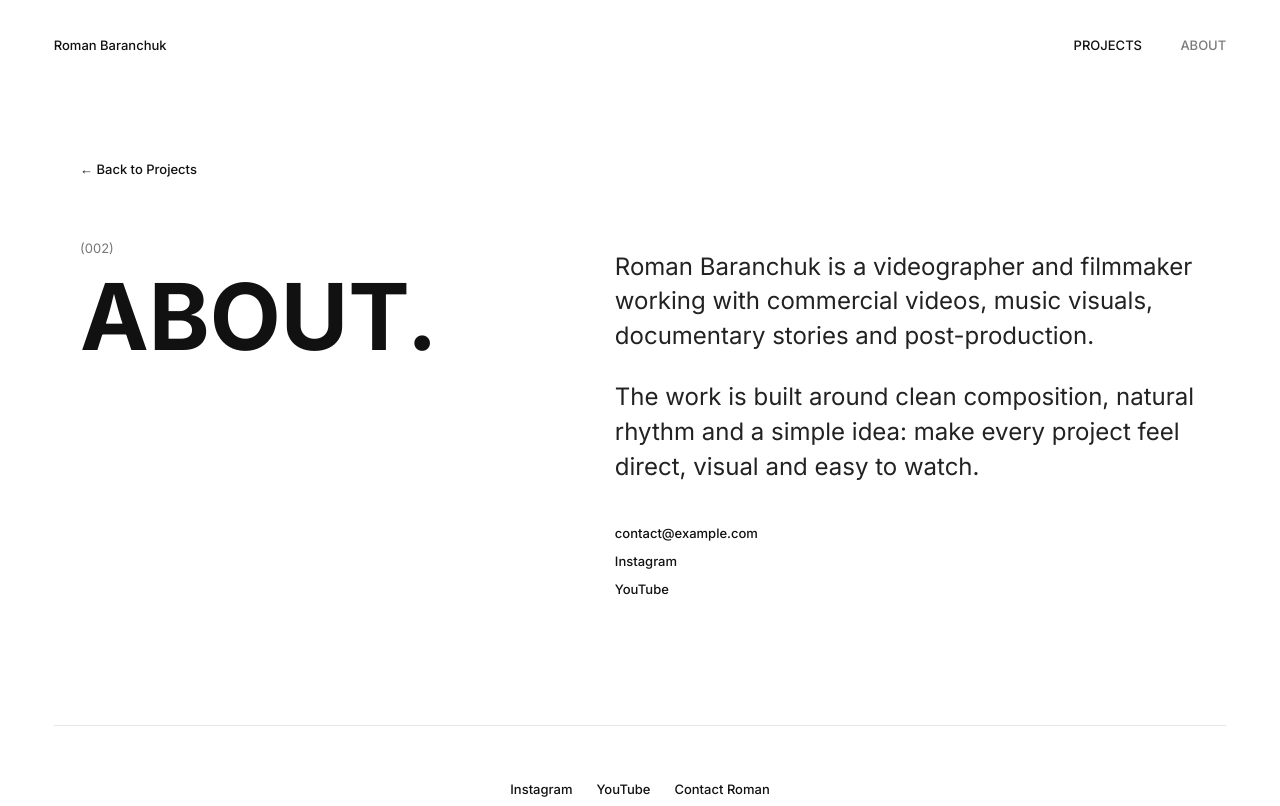
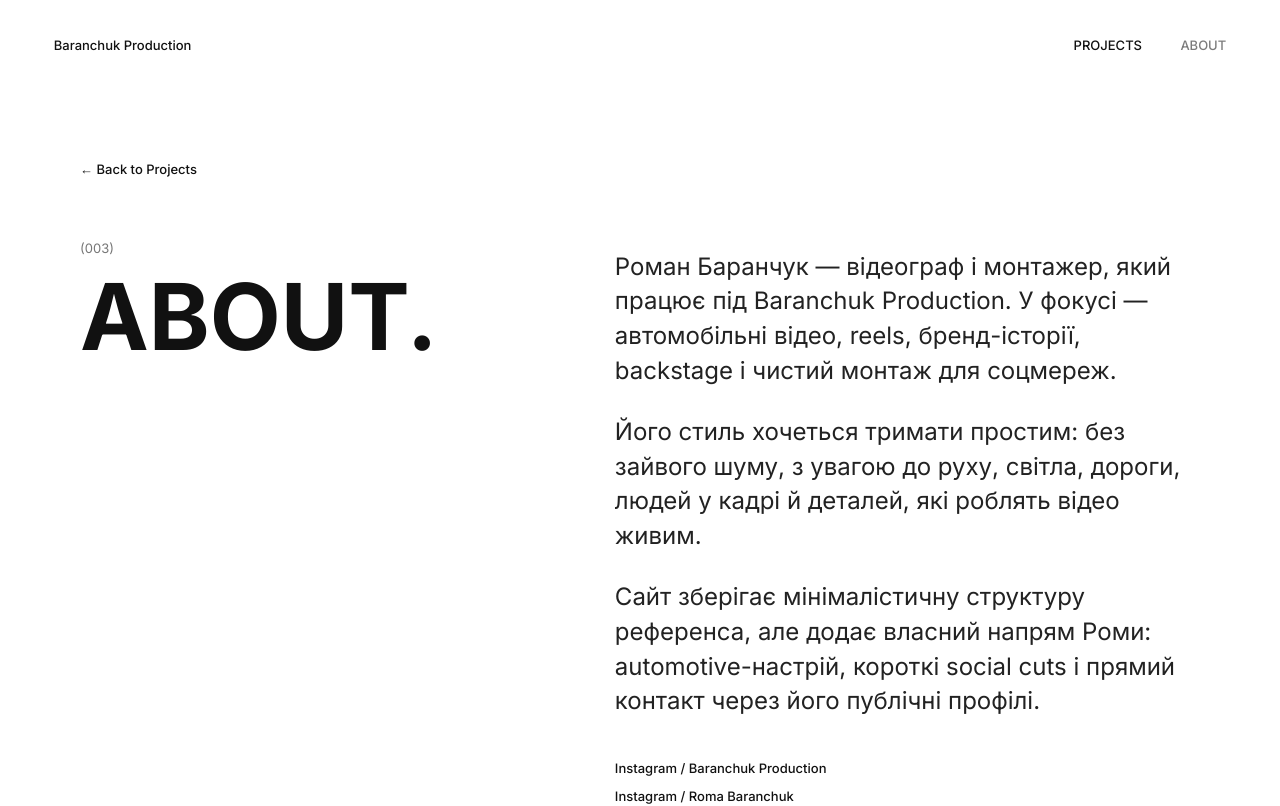
Before and after one commit to romabaranchuk1337/baranchuk, a React (Vite) app: page /about in a window 1280 px wide. Shown: the top 806 px of the page. Built offline with nearby package versions, Linux system fonts and the light colour scheme; the HTML template or start-up script is replaced by a standard one.

Commit message:
Add Roman Baranchuk content and placeholders

```diff
--- a/index.html
+++ b/index.html
@@ -6,15 +6,15 @@
     <meta name="viewport" content="width=device-width, initial-scale=1.0" />
     <meta
       name="description"
-      content="Baranchuk Productions — відеопродакшн для брендів, артистів і команд: комерційні ролики, музичні відео, документальні історії та постпродакшн."
+      content="Baranchuk Production — portfolio of Roman Baranchuk: automotive films, reels, brand stories and clean video edits."
     />
-    <meta property="og:title" content="Baranchuk Productions" />
+    <meta property="og:title" content="Baranchuk Production" />
     <meta
       property="og:description"
-      content="Портфоліо відеопродакшну: режисура, зйомка, монтаж і візуальні історії."
+      content="Automotive films, reels, brand stories and clean video edits by Roman Baranchuk."
     />
     <meta property="og:type" content="website" />
-    <title>Baranchuk Productions</title>
+    <title>Baranchuk Production</title>
     <link rel="preconnect" href="https://fonts.googleapis.com">
     <link rel="preconnect" href="https://fonts.gstatic.com" crossorigin>
     <link href="https://fonts.googleapis.com/css2?family=Inter:wght@400;500;600;700&display=swap" rel="stylesheet">
--- a/src/components/Footer.tsx
+++ b/src/components/Footer.tsx
@@ -1,16 +1,20 @@
+import { socialLinks } from '../data/projects';
+
 const year = new Date().getFullYear();
 
 export function Footer() {
   return (
     <footer className="site-footer">
       <div className="site-footer__socials" aria-label="Social links">
-        <a href="https://instagram.com" target="_blank" rel="noopener noreferrer" aria-label="Instagram">
-          Instagram
+        <a href={socialLinks.productionInstagram} target="_blank" rel="noopener noreferrer">
+          Baranchuk Production
         </a>
-        <a href="https://youtube.com" target="_blank" rel="noopener noreferrer" aria-label="YouTube">
+        <a href={socialLinks.personalInstagram} target="_blank" rel="noopener noreferrer">
+          Roma Baranchuk
+        </a>
+        <a href={socialLinks.youtube} target="_blank" rel="noopener noreferrer">
           YouTube
         </a>
-        <a href="mailto:contact@example.com">Contact Roman</a>
       </div>
       <p>Copyright © {year} Roman Baranchuk. All Rights Reserved.</p>
     </footer>
--- a/src/components/Navigation.tsx
+++ b/src/components/Navigation.tsx
@@ -12,7 +12,7 @@ export function Navigation() {
     <header className="site-header">
       <div className="site-header__inner">
         <Link href="/" className="site-title" aria-label="Roman Baranchuk home">
-          Roman Baranchuk
+          Baranchuk Production
         </Link>
 
         <nav className="site-nav" aria-label="Primary navigation">
--- a/src/data/projects.ts
+++ b/src/data/projects.ts
@@ -11,54 +11,133 @@ export interface Project {
   images: string[];
 }
 
+export const socialLinks = {
+  productionInstagram: 'https://www.instagram.com/baranchuk.production/',
+  personalInstagram: 'https://www.instagram.com/roma.baranchuk/',
+  youtube: 'https://www.youtube.com/channel/UCCxXpqAD2MnVBhMAueVENIA',
+};
+
+export const focusAreas = [
+  {
+    title: 'Automotive films',
+    text: 'Рух, дорога, звук мотора, зимове світло й деталі автомобіля без зайвої реклами.',
+  },
+  {
+    title: 'Social cuts',
+    text: 'Короткі вертикальні відео, reels, backstage і швидкі монтажі для Instagram.',
+  },
+  {
+    title: 'Brand stories',
+    text: 'Відео для людей, малого бізнесу й команд, де важливі атмосфера та чесний кадр.',
+  },
+  {
+    title: 'Edit / color',
+    text: 'Монтаж, ритм, базова кольорокорекція і фінальні формати для різних платформ.',
+  },
+];
+
 export const projects: Project[] = [
   {
-    id: 'fashion-film',
-    title: 'Fashion Film',
+    id: 'porsche-911-winter-edition',
+    title: 'Porsche 911. Winter Edition',
     description:
-      'A clean visual story built around movement, texture and a restrained editorial mood.',
-    thumbnail:
-      'https://images.unsplash.com/photo-1496747611176-843222e1e57c?auto=format&fit=crop&w=1400&q=88',
-    videoUrl: 'https://www.youtube.com/embed/dQw4w9WgXcQ',
+      'Зимовий automotive film з YouTube-каналу Roman Baranchuk: чистий рух, холодне світло, дорога й увага до деталей автомобіля.',
+    thumbnail: 'https://i.ytimg.com/vi/Hu1ydwTteVw/maxresdefault.jpg',
+    videoUrl: 'https://www.youtube.com/embed/Hu1ydwTteVw',
     videoType: 'youtube',
     year: '2026',
-    client: 'Editorial',
-    role: 'Director / Camera / Edit',
+    client: 'Personal / Automotive',
+    role: 'Camera / Edit / Color',
     images: [
-      'https://images.unsplash.com/photo-1509631179647-0177331693ae?auto=format&fit=crop&w=1400&q=88',
-      'https://images.unsplash.com/photo-1487412720507-e7ab37603c6f?auto=format&fit=crop&w=1400&q=88',
-      'https://images.unsplash.com/photo-1524504388940-b1c1722653e1?auto=format&fit=crop&w=1400&q=88',
+      'https://i.ytimg.com/vi/Hu1ydwTteVw/maxresdefault.jpg',
+      'https://i.ytimg.com/vi/Hu1ydwTteVw/sddefault.jpg',
+      'https://i1.ytimg.com/vi/Hu1ydwTteVw/hqdefault.jpg',
+      'https://i.ytimg.com/vi/Hu1ydwTteVw/mqdefault.jpg',
     ],
   },
   {
-    id: 'porsche-inspired',
-    title: 'Automotive Campaign',
+    id: 'automotive-night-drive',
+    title: 'Automotive Night Drive',
     description:
-      'A sharp commercial piece focused on pace, reflection, detail and road energy.',
+      'Placeholder project for a car film: night streets, reflections, headlights and a controlled cinematic pace.',
     thumbnail:
-      'https://images.unsplash.com/photo-1503376780353-7e6692767b70?auto=format&fit=crop&w=1400&q=88',
-    videoUrl: 'https://www.youtube.com/embed/dQw4w9WgXcQ',
+      'https://images.unsplash.com/photo-1519501025264-65ba15a82390?auto=format&fit=crop&w=1400&q=88',
+    videoUrl: 'https://www.youtube.com/embed/Hu1ydwTteVw',
     videoType: 'youtube',
     year: '2026',
-    client: 'Automotive',
-    role: 'Camera / Edit / Color',
+    client: 'Automotive / Placeholder',
+    role: 'Camera / Edit',
     images: [
+      'https://images.unsplash.com/photo-1503376780353-7e6692767b70?auto=format&fit=crop&w=1400&q=88',
       'https://images.unsplash.com/photo-1542362567-b07e54358753?auto=format&fit=crop&w=1400&q=88',
       'https://images.unsplash.com/photo-1511918984145-48de785d4c4e?auto=format&fit=crop&w=1400&q=88',
-      'https://images.unsplash.com/photo-1525609004556-c46c7d6cf023?auto=format&fit=crop&w=1400&q=88',
     ],
   },
   {
-    id: 'music-session',
-    title: 'Live Session',
+    id: 'reels-for-brand',
+    title: 'Reels for Brand',
     description:
-      'An intimate music video with low-key lighting, close detail and rhythm-led editing.',
+      'Placeholder project for short social videos: fast rhythm, vertical-first thinking and clean product detail.',
+    thumbnail:
+      'https://images.unsplash.com/photo-1492691527719-9d1e07e534b4?auto=format&fit=crop&w=1400&q=88',
+    videoUrl: 'https://www.youtube.com/embed/Hu1ydwTteVw',
+    videoType: 'youtube',
+    year: '2026',
+    client: 'Social / Placeholder',
+    role: 'Shoot / Edit / Social formats',
+    images: [
+      'https://images.unsplash.com/photo-1516035069371-29a1b244cc32?auto=format&fit=crop&w=1400&q=88',
+      'https://images.unsplash.com/photo-1524253482453-3fed8d2fe12b?auto=format&fit=crop&w=1400&q=88',
+      'https://images.unsplash.com/photo-1516321318423-f06f85e504b3?auto=format&fit=crop&w=1400&q=88',
+    ],
+  },
+  {
+    id: 'local-business-story',
+    title: 'Local Business Story',
+    description:
+      'Placeholder project for a small business profile: people, process, location and natural atmosphere.',
+    thumbnail:
+      'https://images.unsplash.com/photo-1514933651103-005eec06c04b?auto=format&fit=crop&w=1400&q=88',
+    videoUrl: 'https://www.youtube.com/embed/Hu1ydwTteVw',
+    videoType: 'youtube',
+    year: '2025',
+    client: 'Business / Placeholder',
+    role: 'Camera / Edit / Color',
+    images: [
+      'https://images.unsplash.com/photo-1555396273-367ea4eb4db5?auto=format&fit=crop&w=1400&q=88',
+      'https://images.unsplash.com/photo-1504674900247-0877df9cc836?auto=format&fit=crop&w=1400&q=88',
+      'https://images.unsplash.com/photo-1556761175-b413da4baf72?auto=format&fit=crop&w=1400&q=88',
+    ],
+  },
+  {
+    id: 'wedding-short-film',
+    title: 'Wedding Short Film',
+    description:
+      'Placeholder project for an emotional event film: close details, quiet moments and a soft story arc.',
+    thumbnail:
+      'https://images.unsplash.com/photo-1519741497674-611481863552?auto=format&fit=crop&w=1400&q=88',
+    videoUrl: 'https://www.youtube.com/embed/Hu1ydwTteVw',
+    videoType: 'youtube',
+    year: '2025',
+    client: 'Event / Placeholder',
+    role: 'Camera / Edit',
+    images: [
+      'https://images.unsplash.com/photo-1511285560929-80b456fea0bc?auto=format&fit=crop&w=1400&q=88',
+      'https://images.unsplash.com/photo-1523438885200-e635ba2c371e?auto=format&fit=crop&w=1400&q=88',
+      'https://images.unsplash.com/photo-1520854221256-17451cc331bf?auto=format&fit=crop&w=1400&q=88',
+    ],
+  },
+  {
+    id: 'music-visual',
+    title: 'Music Visual',
+    description:
+      'Placeholder project for an artist video: performance, mood, low-key light and edit on rhythm.',
     thumbnail:
       'https://images.unsplash.com/photo-1516280440614-37939bbacd81?auto=format&fit=crop&w=1400&q=88',
-    videoUrl: 'https://www.youtube.com/embed/dQw4w9WgXcQ',
+    videoUrl: 'https://www.youtube.com/embed/Hu1ydwTteVw',
     videoType: 'youtube',
     year: '2025',
-    client: 'Artist',
+    client: 'Artist / Placeholder',
     role: 'Director / DP / Edit',
     images: [
       'https://images.unsplash.com/photo-1511379938547-c1f69419868d?auto=format&fit=crop&w=1400&q=88',
@@ -67,33 +146,34 @@ export const projects: Project[] = [
     ],
   },
   {
-    id: 'studio-product',
-    title: 'Studio Product',
+    id: 'product-detail-film',
+    title: 'Product Detail Film',
     description:
-      'A minimal product spot with clean compositions, macro details and controlled light.',
+      'Placeholder project for product content: macro shots, controlled light and a premium minimal feel.',
     thumbnail:
       'https://images.unsplash.com/photo-1523275335684-37898b6baf30?auto=format&fit=crop&w=1400&q=88',
-    videoUrl: 'https://www.youtube.com/embed/dQw4w9WgXcQ',
+    videoUrl: 'https://www.youtube.com/embed/Hu1ydwTteVw',
     videoType: 'youtube',
     year: '2025',
-    client: 'Product',
-    role: 'Camera / Lighting / Edit',
+    client: 'Product / Placeholder',
+    role: 'Lighting / Camera / Edit',
     images: [
       'https://images.unsplash.com/photo-1542291026-7eec264c27ff?auto=format&fit=crop&w=1400&q=88',
       'https://images.unsplash.com/photo-1541643600914-78b084683601?auto=format&fit=crop&w=1400&q=88',
+      'https://images.unsplash.com/photo-1505740420928-5e560c06d30e?auto=format&fit=crop&w=1400&q=88',
     ],
   },
   {
-    id: 'travel-story',
-    title: 'Travel Story',
+    id: 'travel-recap',
+    title: 'Travel Recap',
     description:
-      'A travel piece shaped around atmosphere, place, road movement and natural light.',
+      'Placeholder project for a travel recap: road energy, wide frames, small moments and natural light.',
     thumbnail:
       'https://images.unsplash.com/photo-1500530855697-b586d89ba3ee?auto=format&fit=crop&w=1400&q=88',
-    videoUrl: 'https://www.youtube.com/embed/dQw4w9WgXcQ',
+    videoUrl: 'https://www.youtube.com/embed/Hu1ydwTteVw',
     videoType: 'youtube',
     year: '2025',
-    client: 'Travel',
+    client: 'Travel / Placeholder',
     role: 'Camera / Edit',
     images: [
       'https://images.unsplash.com/photo-1500534314209-a25ddb2bd429?auto=format&fit=crop&w=1400&q=88',
@@ -102,123 +182,21 @@ export const projects: Project[] = [
     ],
   },
   {
-    id: 'documentary-portrait',
-    title: 'Documentary Portrait',
+    id: 'event-aftermovie',
+    title: 'Event Aftermovie',
     description:
-      'A short documentary portrait built from observation, interviews and honest texture.',
+      'Placeholder project for an event recap: crowd, movement, details and fast social delivery.',
     thumbnail:
-      'https://images.unsplash.com/photo-1524253482453-3fed8d2fe12b?auto=format&fit=crop&w=1400&q=88',
-    videoUrl: 'https://www.youtube.com/embed/dQw4w9WgXcQ',
-    videoType: 'youtube',
-    year: '2025',
-    client: 'Documentary',
-    role: 'Camera / Field Sound / Edit',
-    images: [
-      'https://images.unsplash.com/photo-1485846234645-a62644f84728?auto=format&fit=crop&w=1400&q=88',
-      'https://images.unsplash.com/photo-1516035069371-29a1b244cc32?auto=format&fit=crop&w=1400&q=88',
-      'https://images.unsplash.com/photo-1492691527719-9d1e07e534b4?auto=format&fit=crop&w=1400&q=88',
-    ],
-  },
-  {
-    id: 'restaurant-film',
-    title: 'Restaurant Film',
-    description:
-      'A warm commercial film focused on craft, detail, service and evening atmosphere.',
-    thumbnail:
-      'https://images.unsplash.com/photo-1514933651103-005eec06c04b?auto=format&fit=crop&w=1400&q=88',
-    videoUrl: 'https://www.youtube.com/embed/dQw4w9WgXcQ',
+      'https://images.unsplash.com/photo-1511578314322-379afb476865?auto=format&fit=crop&w=1400&q=88',
+    videoUrl: 'https://www.youtube.com/embed/Hu1ydwTteVw',
     videoType: 'youtube',
     year: '2024',
-    client: 'Hospitality',
-    role: 'Director / Camera / Edit',
-    images: [
-      'https://images.unsplash.com/photo-1555396273-367ea4eb4db5?auto=format&fit=crop&w=1400&q=88',
-      'https://images.unsplash.com/photo-1504674900247-0877df9cc836?auto=format&fit=crop&w=1400&q=88',
-    ],
-  },
-  {
-    id: 'sports-profile',
-    title: 'Athlete Profile',
-    description:
-      'A compact brand film mixing training, portraiture and a grounded documentary tone.',
-    thumbnail:
-      'https://images.unsplash.com/photo-1518611012118-696072aa579a?auto=format&fit=crop&w=1400&q=88',
-    videoUrl: 'https://www.youtube.com/embed/dQw4w9WgXcQ',
-    videoType: 'youtube',
-    year: '2024',
-    client: 'Sport',
-    role: 'Camera / Edit / Sound',
-    images: [
-      'https://images.unsplash.com/photo-1547347298-4074fc3086f0?auto=format&fit=crop&w=1400&q=88',
-      'https://images.unsplash.com/photo-1483721310020-03333e577078?auto=format&fit=crop&w=1400&q=88',
-    ],
-  },
-  {
-    id: 'event-recap',
-    title: 'Event Recap',
-    description:
-      'A fast recap edit built for social launch, with clean rhythm and wide coverage.',
-    thumbnail:
-      'https://images.unsplash.com/photo-1511578314322-379afb476865?auto=format&fit=crop&w=1400&q=88',
-    videoUrl: 'https://www.youtube.com/embed/dQw4w9WgXcQ',
-    videoType: 'youtube',
-    year: '2024',
-    client: 'Event',
-    role: 'Camera / Edit',
+    client: 'Event / Placeholder',
+    role: 'Camera / Edit / Social cutdowns',
     images: [
       'https://images.unsplash.com/photo-1505373877841-8d25f7d46678?auto=format&fit=crop&w=1400&q=88',
       'https://images.unsplash.com/photo-1492684223066-81342ee5ff30?auto=format&fit=crop&w=1400&q=88',
-    ],
-  },
-  {
-    id: 'architecture-film',
-    title: 'Architecture Film',
-    description:
-      'A quiet architectural visual study shaped by lines, texture, negative space and light.',
-    thumbnail:
-      'https://images.unsplash.com/photo-1494526585095-c41746248156?auto=format&fit=crop&w=1400&q=88',
-    videoUrl: 'https://www.youtube.com/embed/dQw4w9WgXcQ',
-    videoType: 'youtube',
-    year: '2024',
-    client: 'Architecture',
-    role: 'Camera / Edit / Color',
-    images: [
-      'https://images.unsplash.com/photo-1487958449943-2429e8be8625?auto=format&fit=crop&w=1400&q=88',
-      'https://images.unsplash.com/photo-1497366754035-f200968a6e72?auto=format&fit=crop&w=1400&q=88',
-    ],
-  },
-  {
-    id: 'beauty-campaign',
-    title: 'Beauty Campaign',
-    description:
-      'A soft beauty campaign with close framing, polished skin tones and precise pacing.',
-    thumbnail:
-      'https://images.unsplash.com/photo-1522335789203-aabd1fc54bc9?auto=format&fit=crop&w=1400&q=88',
-    videoUrl: 'https://www.youtube.com/embed/dQw4w9WgXcQ',
-    videoType: 'youtube',
-    year: '2024',
-    client: 'Beauty',
-    role: 'Director / Lighting / Edit',
-    images: [
-      'https://images.unsplash.com/photo-1522338242992-e1a54906a8da?auto=format&fit=crop&w=1400&q=88',
-      'https://images.unsplash.com/photo-1526045478516-99145907023c?auto=format&fit=crop&w=1400&q=88',
-    ],
-  },
-  {
-    id: 'urban-night',
-    title: 'Urban Night',
-    description:
-      'A night sequence with city reflections, handheld movement and a darker cinematic tone.',
-    thumbnail:
-      'https://images.unsplash.com/photo-1519501025264-65ba15a82390?auto=format&fit=crop&w=1400&q=88',
-    videoUrl: 'https://www.youtube.com/embed/dQw4w9WgXcQ',
-    videoType: 'youtube',
-    year: '2023',
-    client: 'Personal',
-    role: 'Camera / Edit / Color',
-    images: [
-      'https://images.unsplash.com/photo-1494522855154-9297ac14b55f?auto=format&fit=crop&w=1400&q=88',
-      'https://images.unsplash.com/photo-1477959858617-67f85cf4f1df?auto=format&fit=crop&w=1400&q=88',
+      'https://images.unsplash.com/photo-1523580494863-6f3031224c94?auto=format&fit=crop&w=1400&q=88',
     ],
   },
 ];
--- a/src/pages/About.tsx
+++ b/src/pages/About.tsx
@@ -1,4 +1,5 @@
 import { Link } from 'wouter';
+import { socialLinks } from '../data/projects';
 
 export function About() {
   return (
@@ -10,27 +11,35 @@ export function About() {
 
         <section className="about-layout">
           <div>
-            <p className="section-number">(002)</p>
+            <p className="section-number">(003)</p>
             <h1>ABOUT.</h1>
           </div>
 
           <div className="about-copy">
             <p>
-              Roman Baranchuk is a videographer and filmmaker working with commercial videos,
-              music visuals, documentary stories and post-production.
+              Роман Баранчук — відеограф і монтажер, який працює під Baranchuk Production.
+              У фокусі — автомобільні відео, reels, бренд-історії, backstage і чистий
+              монтаж для соцмереж.
             </p>
             <p>
-              The work is built around clean composition, natural rhythm and a simple idea:
-              make every project feel direct, visual and easy to watch.
+              Його стиль хочеться тримати простим: без зайвого шуму, з увагою до руху,
+              світла, дороги, людей у кадрі й деталей, які роблять відео живим.
+            </p>
+            <p>
+              Сайт зберігає мінімалістичну структуру референса, але додає власний напрям
+              Роми: automotive-настрій, короткі social cuts і прямий контакт через його
+              публічні профілі.
             </p>
 
             <div className="contact-list">
-              <a href="mailto:contact@example.com">contact@example.com</a>
-              <a href="https://instagram.com" target="_blank" rel="noopener noreferrer">
-                Instagram
+              <a href={socialLinks.productionInstagram} target="_blank" rel="noopener noreferrer">
+                Instagram / Baranchuk Production
               </a>
-              <a href="https://youtube.com" target="_blank" rel="noopener noreferrer">
-                YouTube
+              <a href={socialLinks.personalInstagram} target="_blank" rel="noopener noreferrer">
+                Instagram / Roma Baranchuk
+              </a>
+              <a href={socialLinks.youtube} target="_blank" rel="noopener noreferrer">
+                YouTube / Roman Baranchuk
               </a>
             </div>
           </div>
--- a/src/pages/Home.tsx
+++ b/src/pages/Home.tsx
@@ -1,17 +1,23 @@
 import { Link } from 'wouter';
-import { projects } from '../data/projects';
+import { focusAreas, projects, socialLinks } from '../data/projects';
 
 export function Home() {
   return (
     <main className="portfolio-page">
       <section className="portfolio-intro" aria-labelledby="projects-title">
-        <p className="section-number">(001)</p>
-        <h1 id="projects-title">* PROJECTS.</h1>
+        <div>
+          <p className="section-number">(001)</p>
+          <h1 id="projects-title">* PROJECTS.</h1>
+        </div>
+        <p className="portfolio-note">
+          Roman Baranchuk / Baranchuk Production. Automotive films, reels, brand stories
+          and clean edits with a calm cinematic eye.
+        </p>
       </section>
 
       <section className="portfolio-grid" aria-label="Selected projects">
         {projects.map((project) => (
-          <Link key={project.id} href={`/project/${project.id}`} className="portfolio-item">
+          <Link key={project.id} href={`/project/${project.id}`} className="portfolio-item featured">
             <span className="portfolio-item__media">
               <img src={project.thumbnail} alt={project.title} />
             </span>
@@ -19,6 +25,33 @@ export function Home() {
           </Link>
         ))}
       </section>
+
+      <section className="focus-section" aria-labelledby="focus-title">
+        <div>
+          <p className="section-number">(002)</p>
+          <h2 id="focus-title">ROMA'S DIRECTION.</h2>
+        </div>
+        <div className="focus-grid">
+          {focusAreas.map((item) => (
+            <article key={item.title} className="focus-item">
+              <h3>{item.title}</h3>
+              <p>{item.text}</p>
+            </article>
+          ))}
+        </div>
+      </section>
+
+      <section className="social-strip" aria-label="Social profiles">
+        <a href={socialLinks.productionInstagram} target="_blank" rel="noopener noreferrer">
+          @baranchuk.production
+        </a>
+        <a href={socialLinks.personalInstagram} target="_blank" rel="noopener noreferrer">
+          @roma.baranchuk
+        </a>
+        <a href={socialLinks.youtube} target="_blank" rel="noopener noreferrer">
+          YouTube / Roman Baranchuk
+        </a>
+      </section>
     </main>
   );
 }
```
Also changed, not shown: src/index.css (+92 -1 lines).
